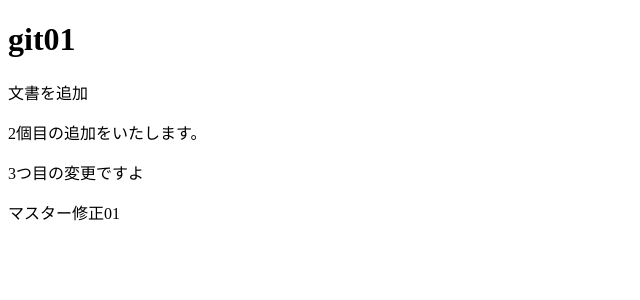
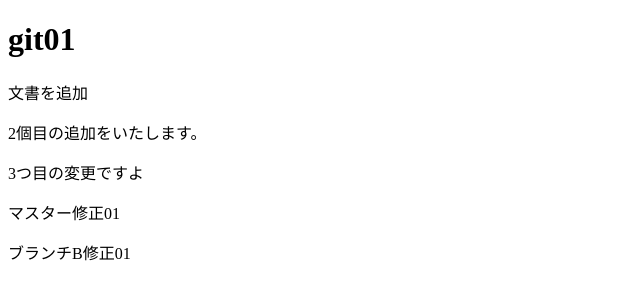
Before and after one commit to panini2518/git.project.01, a plain HTML site: page index.html in a window 1280 px wide. Shown: the whole page, without its empty margins (0-640 px from the left). Drawn offline with Linux system fonts and the light colour scheme.

Commit message:
ブランチB修正

```diff
--- a/index.html
+++ b/index.html
@@ -10,5 +10,6 @@
 <p>2個目の追加をいたします。</p>
 <p>3つ目の変更ですよ</p>
 <p>マスター修正01</p>
+<p>ブランチB修正01<p>
 </body>
 </html>
```
